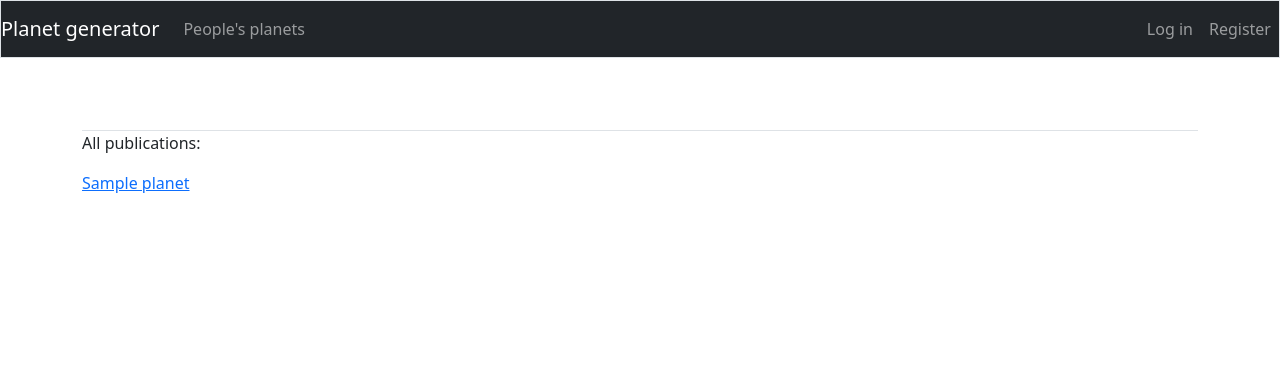
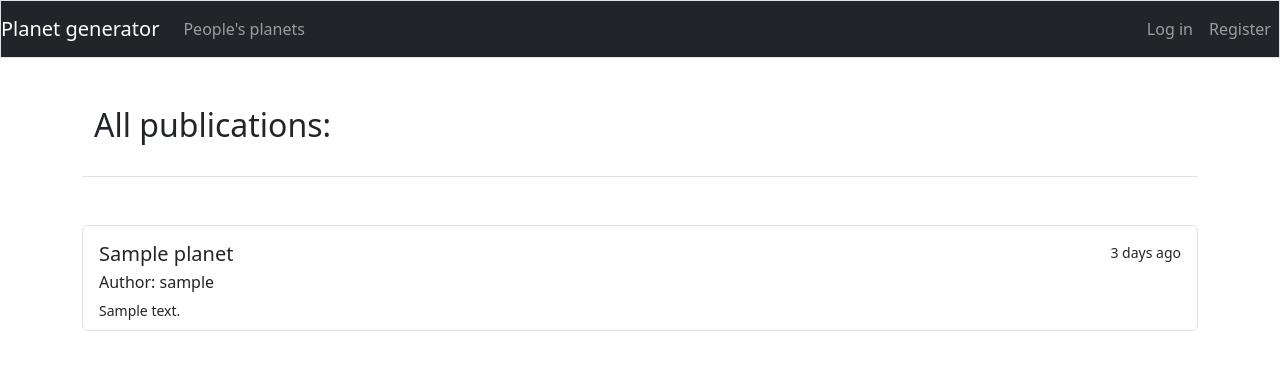
Before and after one commit to PavloShutz/planet-generator, a Django app: page /pub/publications/ in a window 1280 px wide. Shown: the top 370 px of the page. Run offline with Django 4.2, Linux system fonts and the light colour scheme; tables that the repository leaves empty hold one stand-in row (values such as "Sample post"); some libraries are stand-ins or nearby versions.

Commit message:
styled publications.html

```diff
--- a/planet_generator/publications/templates/publications/publications.html
+++ b/planet_generator/publications/templates/publications/publications.html
@@ -1,14 +1,22 @@
 {% extends "image_generator/base.html" %}
+
+{% block page_header %}
+  <h2>All publications:</h2>
+{% endblock page_header %}
 
 {% block content %}
 
-  <p>All publications:</p>
-
-  {% for publication in publications %}
-    <p>
-      <a href="{% url 'publications:publication' publication.planet.id %}">
-        {{ publication.planet.name }}
+  <div class="list-group mt-5">
+    {% for publication in publications %}
+      <a href="{% url 'publications:publication' publication.planet.id %}"
+         class="list-group-item list-group-item-action pt-3" aria-current="true">
+        <div class="d-flex w-100 justify-content-between">
+          <h5 class="mb-1">{{ publication.planet.name }}</h5>
+          <small>3 days ago</small>
+        </div>
+        <p class="mb-1">Author: {{ publication.planet.owner.username }}</p>
+        <small>{{ publication.pub_text|truncatechars:50 }}</small>
       </a>
-    </p>
-  {% endfor %}
+    {% endfor %}
+  </div>
 {% endblock content %}
```
